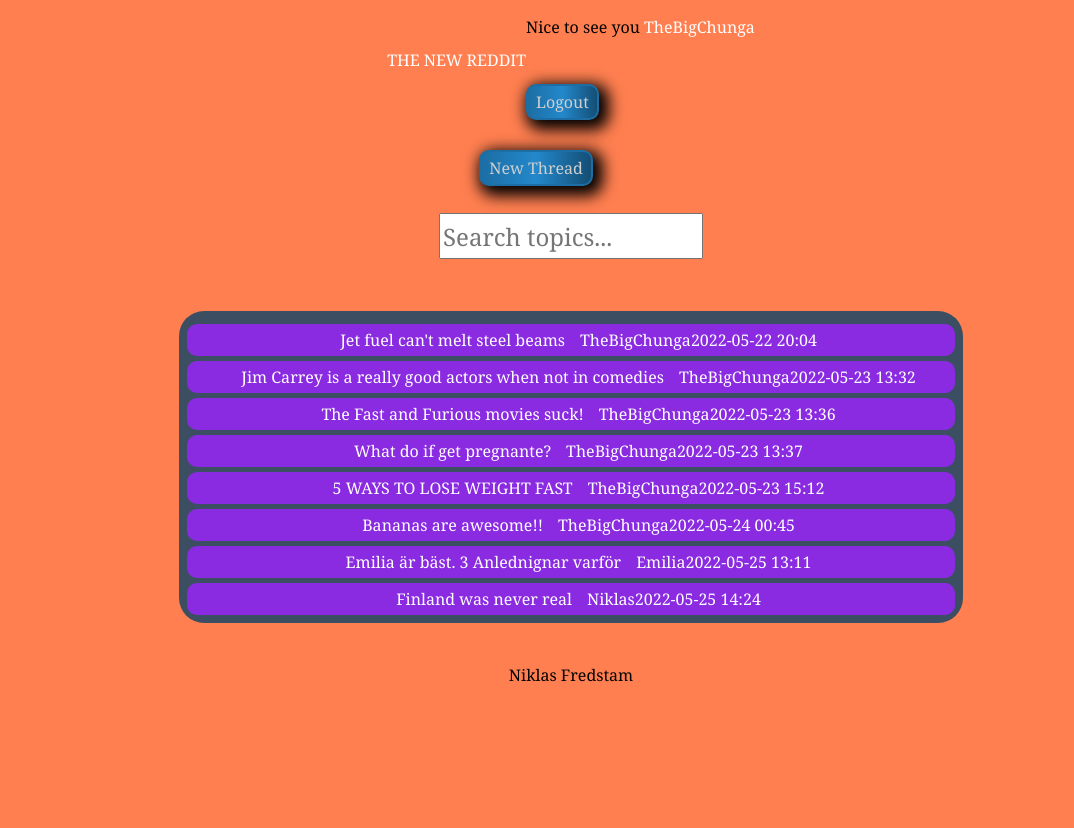
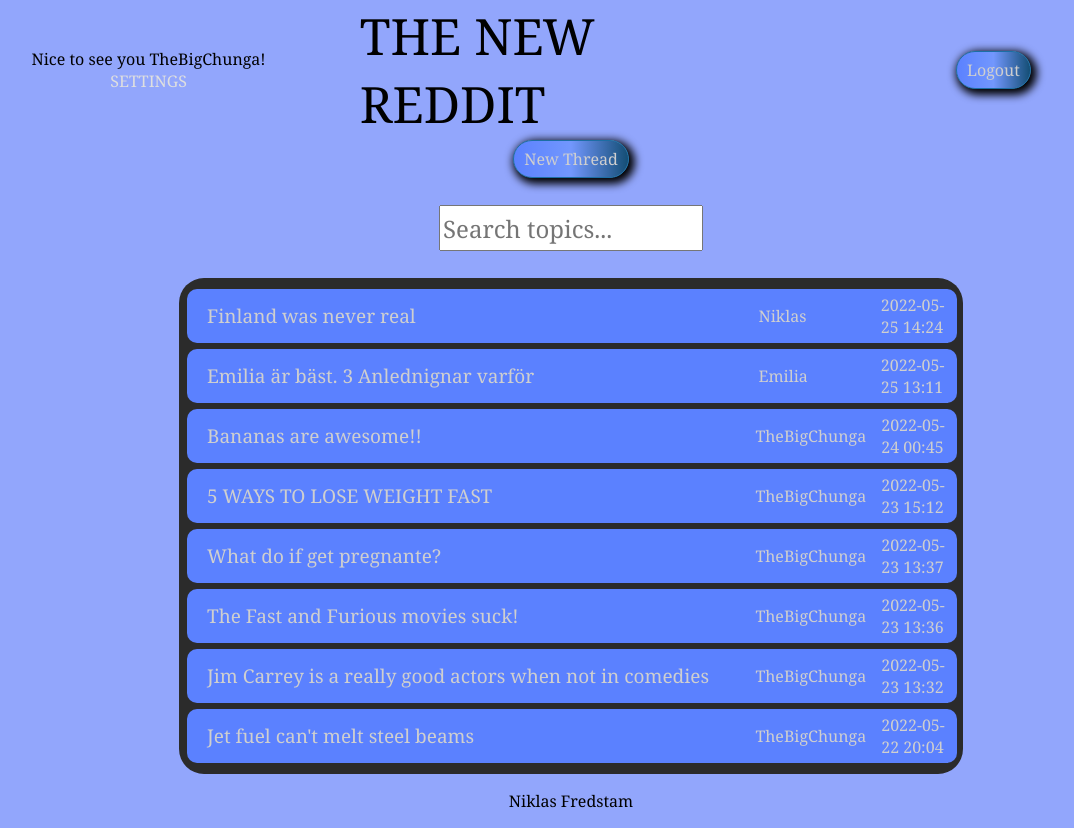
Before and after one commit to NiklasFredstam/NewReddit, a PHP site: page / in a window 1280 px wide. Shown: the whole page, without its empty margins (69-1143 px from the left). Before the commit the page ends 682 px from the top, so only its background shows below. Run offline with PHP 8.4, Linux system fonts and the light colour scheme; the visitor is signed in with stand-in values (Sample User, id 1); data comes from the database, SQL or seed files in the repository; both versions use the stored data as it was after the commit.

Commit message:
Add files via upload

```diff
--- a/css/style.css
+++ b/css/style.css
@@ -4,10 +4,59 @@
 
 body{
     margin: 0px;
-    background-color: coral;
+    background-color: rgb(146, 166, 252);
 }
 
-.loggedInText {
+.header {
+    min-height: 140px;
+    display: flex;
+    flex-direction: row;
+    align-items: center;
+    justify-content: center;
+    flex-wrap: nowrap;
+}
+
+.header-div {
+    width: 33%;
+    display: flex;
+    align-items: center;
+    justify-content: center;
+}
+.header-div.first {
+    flex-direction: column;
+}
+
+.profile-link {
+    color: rgb(223, 223, 223) !important;
+}
+.logo-link {
+    font-size: 50px;
+    color: rgb(0, 0, 0) !important;
+}
+
+.header-button {
+    color: rgb(207, 207, 207);
+    font-size: 16px;
+    line-height: 16px;
+    padding: 10px;
+    box-shadow: rgb(0, 0, 0) 3px 3px 6px 3px;
+    border-radius: 200px;
+    font-family: Georgia, serif;
+    font-weight: normal;
+    text-decoration: none;
+    font-style: normal;
+    font-variant: normal;
+    text-transform: none;
+    background-image: linear-gradient(to right, rgb(91, 129, 255) 0%, rgb(114, 151, 253) 50%, rgb(20, 78, 117) 100%);
+    box-shadow: rgb(0, 0, 0) 3px 3px 8px 3px;
+    border: 1px solid rgb(28, 110, 164);
+    display: inline-block;
+}
+.header-button:hover {
+    background: #1C6EA4;
+}
+.header-button:active {
+    background: #144E75;
 }
 
 .search-container {
@@ -23,15 +72,6 @@ body{
     font-size: x-large;
 }
 
-.header {
-    min-height: 40px;
-    display: flex;
-    flex-direction: row;
-    align-items: center;
-    justify-content: center;
-    flex-wrap: nowrap;
-}
-
 a {
     text-decoration: none;
 }
@@ -39,48 +79,22 @@ a {
 .new-thread-button {
     color: rgb(207, 207, 207);
     font-size: 16px;
-    margin-top: 30px;
-    margin-right: 70px;
     line-height: 16px;
-    padding: 8px;
-    border-radius: 10px;
+    padding: 10px;
+    box-shadow: rgb(0, 0, 0) 3px 3px 6px 3px;
+    border-radius: 200px;
     font-family: Georgia, serif;
     font-weight: normal;
     text-decoration: none;
     font-style: normal;
     font-variant: normal;
     text-transform: none;
-    background-image: linear-gradient(to right, rgb(28, 110, 164) 0%, rgb(35, 136, 203) 50%, rgb(20, 78, 117) 100%); box-shadow: rgb(0, 0, 0) 5px 5px 15px 5px; border: 2px solid rgb(28, 110, 164);
+    background-image: linear-gradient(to right, rgb(91, 129, 255) 0%, rgb(114, 151, 253) 50%, rgb(20, 78, 117) 100%);
+    box-shadow: rgb(0, 0, 0) 3px 3px 8px 3px;
+    border: 1px solid rgb(28, 110, 164);
     display: inline-block;
 }
 
-.login-buttons {
-    justify-self: right;
-}
-
-.loginButton {
-    color: rgb(207, 207, 207);
-    font-size: 16px;
-    margin-top: 30px;
-    margin-right: 70px;
-    line-height: 16px;
-    padding: 8px;
-    border-radius: 10px;
-    font-family: Georgia, serif;
-    font-weight: normal;
-    text-decoration: none;
-    font-style: normal;
-    font-variant: normal;
-    text-transform: none;
-    background-image: linear-gradient(to right, rgb(28, 110, 164) 0%, rgb(35, 136, 203) 50%, rgb(20, 78, 117) 100%); box-shadow: rgb(0, 0, 0) 5px 5px 15px 5px; border: 2px solid rgb(28, 110, 164);
-    display: inline-block;
-}
-.loginButton:hover {
-    background: #1C6EA4;
-}
-.loginButton:active {
-    background: #144E75;
-}
 
 .center-flex {
     align-items: center;
@@ -92,32 +106,52 @@ a {
 
 .thread-container {
     padding: 8px;
-    margin: 25px;
     width: 60%;
-    min-height: 100px;
-    background-color: #3c4f62;
+    min-height: 15px;
+    background-color: #2b2b2b;
     border-radius: 25px;
+    display: flex;
+    flex-direction: column-reverse;
     align-items: left;
 }
 
 .thread {
-    background-color: blueviolet;
+    background-color: rgb(91, 129, 255);
+    color: rgb(207, 207, 207) !important;
     padding: 5px;
+    width: 99%;
+    margin-top: 3px;
+    margin-bottom: 3px;
     border-radius: 10px;
     text-decoration: none;
-    margin-top: 5px;
     display: flex;
     flex-direction: row;
-    justify-content: center;
+    align-items: center;
+    justify-content: left;
 }
 
 .thread-topic {
+    font-size: 19px;
+    width: 75%;
+    padding-left: 15px;
+    justify-self: right;
+}
+
+.thread-username {
+    width: 15%;
+    padding-left: 15px;
+    justify-self: right;
+}
+.thread-date {
+    width: 10%;
     padding-left: 15px;
 }
 
-.thread-username {
-    padding-left: 15px;
+.no-match-message {
+    font-size: 19px;
+    color: rgb(207, 207, 207);
 }
+
 
 a:link {
     color:rgb(255, 255, 255);
--- a/partial/_header.php
+++ b/partial/_header.php
@@ -8,34 +8,41 @@ if (isset($_SESSION["id"])) {
 
 echo
 '<div class="header" id="header">';
+echo
+    '<div class="header-div first">';
+if(isset($_SESSION["id"])) {
+    echo
+        'Nice to see you '
+        . $username
+        . '!
+        <a class="profile-link" href="./profile.php">SETTINGS</a>';
+}
+echo
+    '</div>';
 
 echo
-    '<div class="logo">
+    '<div class="header-div">
         <a class="logo-link" href="./index.php">
         THE NEW REDDIT
         </a>
     </div>';
 
 echo
-    '<div class="login-buttons">';
+    '<div class="header-div">';
 
 if(!isset($_SESSION["id"])) {
     echo
         '<form>
-            <button class="loginButton" formaction="./login.php">Login</button>
+            <button class="header-button" formaction="./login.php">Login</button>
         </form>
         <form>
-            <button class="loginButton" formaction="./register.php">Register</button>
+            <button class="header-button" formaction="./register.php">Register</button>
         </form>';
 }
 else {
         echo
-        '<p class="loggedInText">Nice to see you
-        <a href="./profile.php">' . $username . '</a>
-        </p>';
-        echo
         '<form>
-            <button class="loginButton" formaction="./php/logout_process.php">Logout</button>
+            <button class="header-button" formaction="./php/logout_process.php">Logout</button>
         </form>';
 }
 
--- a/php/update_thread_list.php
+++ b/php/update_thread_list.php
@@ -46,7 +46,7 @@ else {
 }
 
 if($toreturn == "") {
-    $toreturn = "No matching threads! :(";
+    $toreturn = "<p class='no-match-message'>No matching threads! :(</p>";
 }
 
 echo $toreturn;
```
Also changed, not shown: db/newreddit.db.
